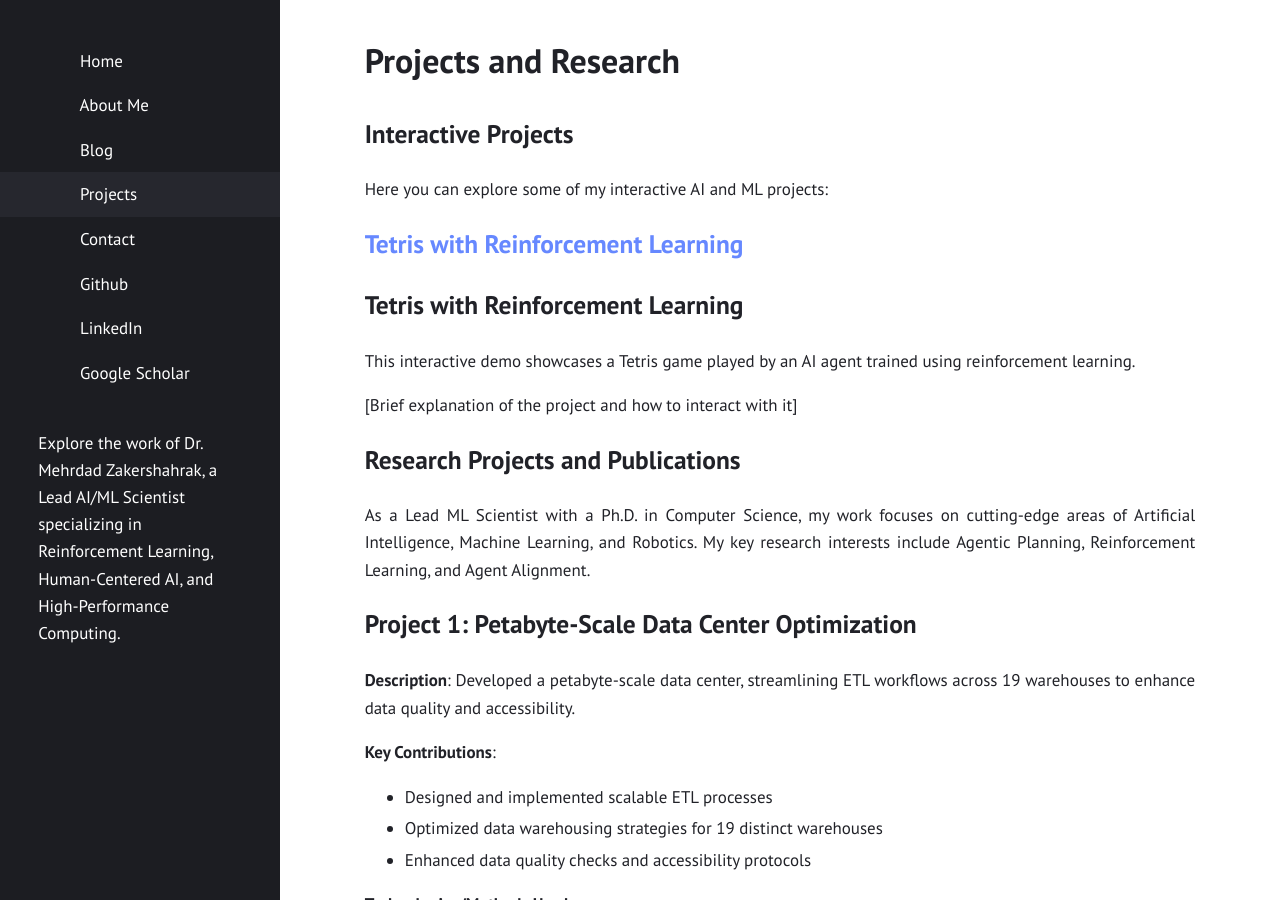
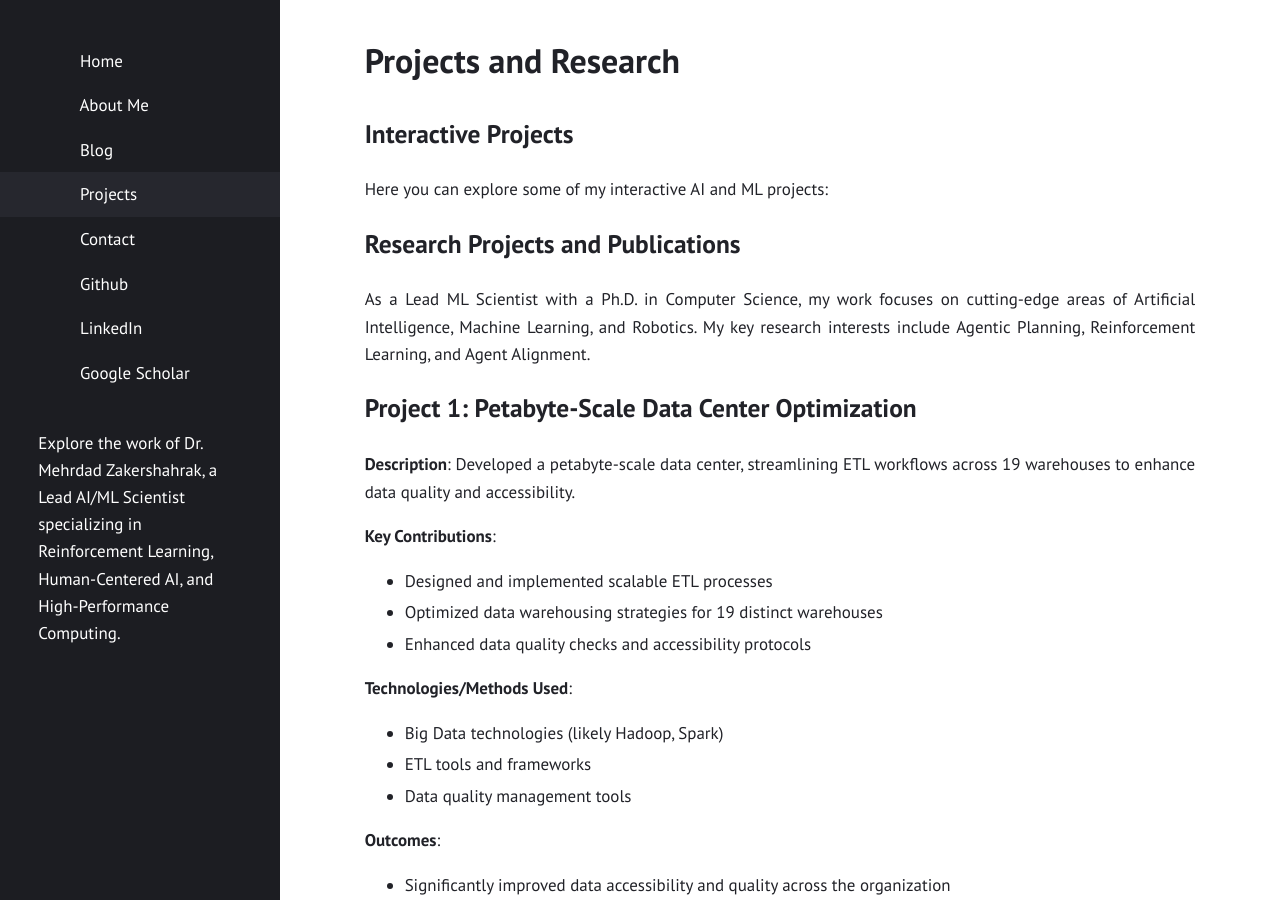
Before and after one commit to mehrdadzakershahrak/mehrdadzakershahrak.github.io, a Jekyll site: the page built from projects.md, in a window 1280 px wide and 900 px high. Built offline with Jekyll 4.4.1, drawn with Linux system fonts in a browser that asks for light colours.

Commit message:
house keeping

```diff
--- a/_projects/tetris-rl.md
+++ /dev/null
@@ -1,13 +0,0 @@
----
-layout: project
-title: "Tetris with Reinforcement Learning"
-script_path: /projects/tetris-rl/main.js
----
-
-# Tetris with Reinforcement Learning
-
-This interactive demo showcases a Tetris game played by an AI agent trained using reinforcement learning.
-
-[Brief explanation of the project and how to interact with it]
-
-<div id="tetris-container"></div>
--- a/about.markdown
+++ b/about.markdown
@@ -1,11 +1,11 @@
 ---
 layout: page
-title: About Dr. Mehrdad Zakershahrak
+title: About Mehrdad
 permalink: /about/
 description: "Dr. Mehrdad Zakershahrak is a Lead AI/ML Scientist specializing in Reinforcement Learning, Human-Centered AI, and High-Performance Computing."
 ---
 
-# About Dr. Mehrdad Zakershahrak
+# About Mehrdad Zakershahrak
 
 **Current Position**: Lead AI/ML Scientist
 
```
Also changed, not shown: _projects/chess-rl/chess.js (deleted), _projects/tetris-rl/main.js (deleted), _projects/tetris-rl/rl-agent.js (deleted), _projects/tetris-rl/tetris.js (deleted).
